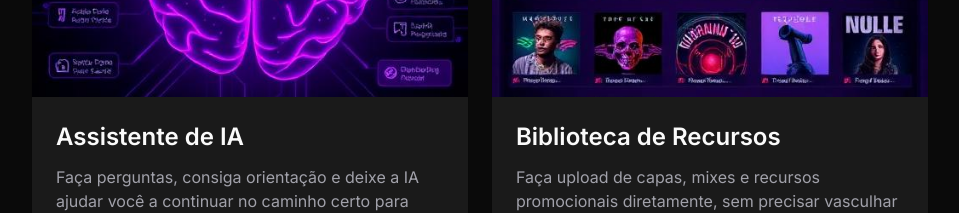
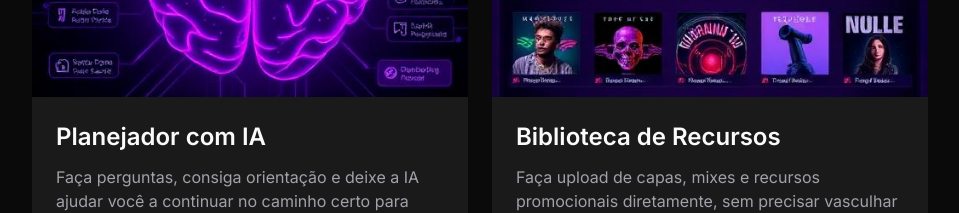
Before and after one commit to gustavohenriquepss/yeon-website, a React (Vite) app: page / in a window 1280 px wide. Shown: the part 2780-2993 px from the top of the page, without its empty margins (160-1119 px from the left). Built offline with nearby package versions, Linux system fonts and the light colour scheme.

Commit message:
Update feature title

```diff
--- a/src/components/home/FeaturesSection.tsx
+++ b/src/components/home/FeaturesSection.tsx
@@ -19,7 +19,7 @@ const FeaturesSection: React.FC = () => {
     },
     {
       image: aiAssistantImg,
-      title: "Assistente de IA",
+      title: "Planejador com IA",
       description: "Faça perguntas, consiga orientação e deixe a IA ajudar você a continuar no caminho certo para terminar no ritmo."
     },
     {
```
